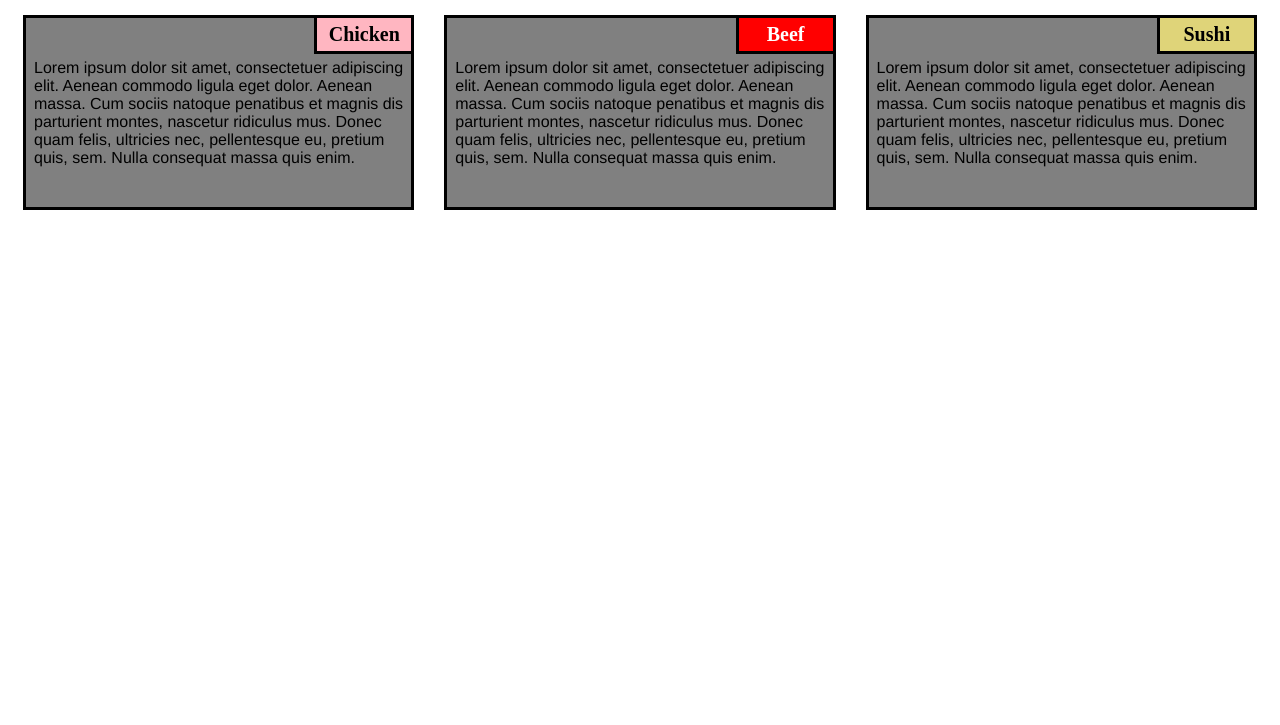
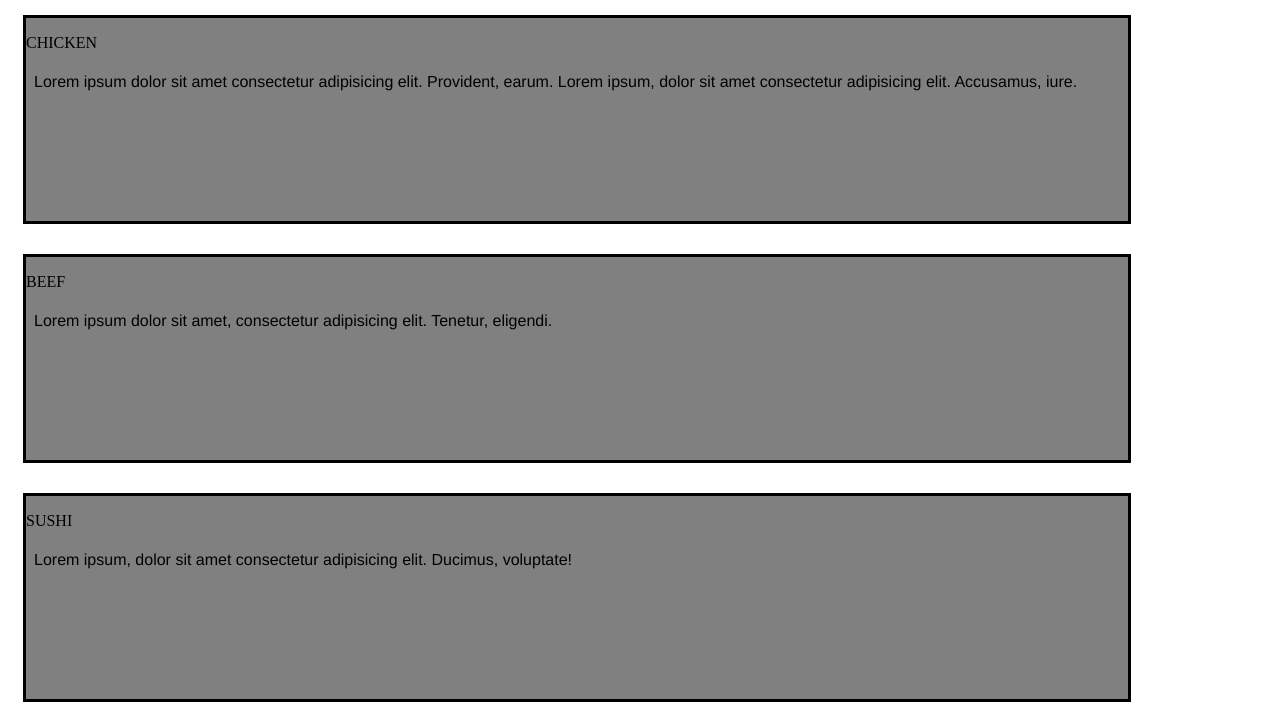
Before and after one commit to Harsh123git/module2_solution, a plain HTML site: page index.html in a window 1280 px wide. Shown: the part 107-832 px from the top of the page. Before the commit the page ends 800 px from the top, so only its background shows below. Drawn offline with Linux system fonts and the light colour scheme.

Commit message:
Update index.html

```diff
--- a/index.html
+++ b/index.html
@@ -1,37 +1,36 @@
-
 <!DOCTYPE html>
-<html>
-
+<html lang="en">
 <head>
-    <meta charset="utf-8">
-    <title>module2-solution</title>
+    <meta charset="UTF-8">
+    <meta name="viewport" content="width=device-width, initial-scale=1.0">
+    <link rel="stylesheet" href="css/style.css">
+    <title>assignment</title>
 </head>
-<link rel="stylesheet" type="text/css" href="css/style.css">
-
 <body>
-    <h1>Our Menu</h1>
-    <section class="column-lg-4 colmn-md-6 colmn-sm-12">
+    <h1>OUR MENU</h1>
+        <section class=" sec-lg-4 sec-tb-6 sec-mb-12">
             <div>
-            <p class="sub1">Chicken</p>
+            <p class="item1">CHICKEN</p>
             <p class="content">
-                Lorem ipsum dolor sit amet, consectetuer adipiscing elit. Aenean commodo ligula eget dolor. Aenean massa. Cum sociis natoque penatibus et magnis dis parturient montes, nascetur ridiculus mus. Donec quam felis, ultricies nec, pellentesque eu, pretium quis, sem. Nulla consequat massa quis enim.
+                Lorem ipsum dolor sit amet consectetur adipisicing elit. Provident, earum. Lorem ipsum, dolor sit amet consectetur adipisicing elit. Accusamus, iure.
             </p>
            </div>
         </section>
-    <section class="column-lg-4 colmn-md-6 colmn-sm-12">
+        <section class=" sec-lg-4 sec-tb-6 sec-mb-12">
             <div>
-            <p class="sub2">Beef</p>
+            <p class="item2">BEEF</p>
             <p class="content">
-                Lorem ipsum dolor sit amet, consectetuer adipiscing elit. Aenean commodo ligula eget dolor. Aenean massa. Cum sociis natoque penatibus et magnis dis parturient montes, nascetur ridiculus mus. Donec quam felis, ultricies nec, pellentesque eu, pretium quis, sem. Nulla consequat massa quis enim.
+                Lorem ipsum dolor sit amet, consectetur adipisicing elit. Tenetur, eligendi.
+            </p>
         </div>
         </section>
-    <section class="column-lg-4 colmn-md-12 colmn-sm-12">
+         <section class=" sec-lg-4 sec-tb-12 sec-mb-12">
             <div>
-            <p class="sub3">Sushi</p>
+            <p class="item3">SUSHI</p>
             <p class="content">
-                Lorem ipsum dolor sit amet, consectetuer adipiscing elit. Aenean commodo ligula eget dolor. Aenean massa. Cum sociis natoque penatibus et magnis dis parturient montes, nascetur ridiculus mus. Donec quam felis, ultricies nec, pellentesque eu, pretium quis, sem. Nulla consequat massa quis enim.
+                Lorem ipsum, dolor sit amet consectetur adipisicing elit. Ducimus, voluptate!
             </p>
         </div>
+        </section>
 </body>
-
 </html>
```
Lines whose indentation alone changed are shown as unchanged.
